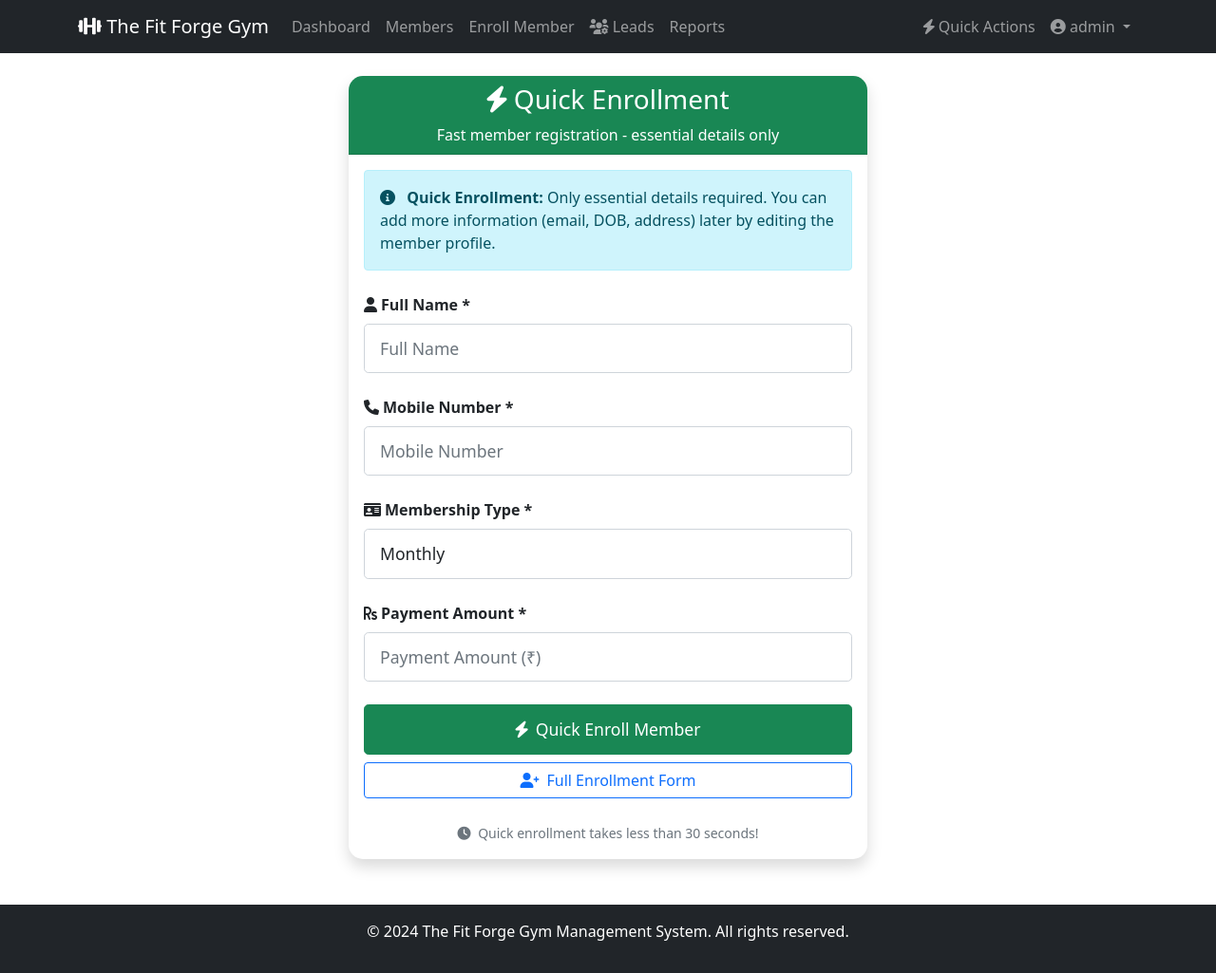
After one commit to zryth-solutions/gym-software, a Django app: page /members/quick-enroll/ in a window 1280 px wide. The commit adds this page. Shown: the whole page at 95% size. Run offline with Django 4.2, Linux system fonts and the light colour scheme; a user stored in the database is signed in; parts of the project's set-up code (start-up, migrations or seed data) failed here and were passed over.

```diff
--- a/members/forms.py
+++ b/members/forms.py
@@ -16,56 +16,55 @@ class MemberForm(forms.ModelForm):
         ]
 
         widgets = {
-            'name': forms.TextInput(attrs={'class': 'form-control', 'placeholder': 'Full Name'}),
-            'email': forms.EmailInput(attrs={'class': 'form-control', 'placeholder': 'Email Address'}),
-            'mobile_phone': forms.TextInput(attrs={'class': 'form-control', 'placeholder': 'Mobile Number'}),
+            'name': forms.TextInput(attrs={'class': 'form-control', 'placeholder': 'Full Name', 'required': True}),
+            'email': forms.EmailInput(attrs={'class': 'form-control', 'placeholder': 'Email Address (Optional)'}),
+            'mobile_phone': forms.TextInput(attrs={'class': 'form-control', 'placeholder': 'Mobile Number', 'required': True}),
             'date_of_birth': forms.DateInput(attrs={'class': 'form-control', 'type': 'date'}),
             'gender': forms.Select(attrs={'class': 'form-control'}),
-            'address': forms.Textarea(attrs={'class': 'form-control', 'rows': 3, 'placeholder': 'Complete Address'}),
+            'address': forms.Textarea(attrs={'class': 'form-control', 'rows': 2, 'placeholder': 'Address (Optional)'}),
             'member_since': forms.DateInput(attrs={'class': 'form-control', 'type': 'date'}),
             'membership_type': forms.Select(attrs={'class': 'form-control'}),
-            'payment_amount': forms.NumberInput(attrs={'class': 'form-control', 'placeholder': 'Payment Amount', 'step': '0.01'}),
-            'pending_amount': forms.NumberInput(attrs={'class': 'form-control', 'placeholder': 'Pending Amount', 'step': '0.01'}),
+            'payment_amount': forms.NumberInput(attrs={'class': 'form-control', 'placeholder': 'Payment Amount', 'step': '0.01', 'required': True}),
+            'pending_amount': forms.NumberInput(attrs={'class': 'form-control', 'placeholder': 'Pending Amount (Default: 0)', 'step': '0.01', 'value': '0'}),
             'payment_type': forms.Select(attrs={'class': 'form-control'}),
             'profile_picture': forms.FileInput(attrs={'class': 'form-control-file'}),
         }
 
     def clean_date_of_birth(self):
-        dob = self.cleaned_data['date_of_birth']
+        dob = self.cleaned_data.get('date_of_birth')
+        if not dob:
+            return dob
+
         today = date.today()
-
+        # Only check if date is in future - remove age restrictions for speed
         if dob >= today:
             raise ValidationError("Date of birth cannot be in the future.")
-
-        # Check if age is reasonable (between 10 and 100 years)
-        age = today.year - dob.year - ((today.month, today.day) < (dob.month, dob.day))
-        if age < 10:
-            raise ValidationError("Member must be at least 10 years old.")
-        if age > 100:
-            raise ValidationError("Please check the date of birth.")
 
         return dob
 
     def clean_payment_amount(self):
         amount = self.cleaned_data['payment_amount']
+        # Simplified validation - just check if positive
         if amount <= 0:
             raise ValidationError("Payment amount must be greater than 0.")
         return amount
 
-    def clean_pending_amount(self):
-        pending = self.cleaned_data['pending_amount']
-        if pending < 0:
-            raise ValidationError("Pending amount cannot be negative.")
-        return pending
+    # Remove pending amount validation entirely for speed
+    # def clean_pending_amount(self):
+    #     pending = self.cleaned_data['pending_amount']
+    #     if pending < 0:
+    #         raise ValidationError("Pending amount cannot be negative.")
+    #     return pending
 
-    def clean_member_since(self):
-        member_since = self.cleaned_data['member_since']
-        today = date.today()
-
-        if member_since > today:
-            raise ValidationError("Join date cannot be in the future.")
-
-        return member_since
+    # Remove member_since validation for speed - model will handle it
+    # def clean_member_since(self):
+    #     member_since = self.cleaned_data['member_since']
+    #     today = date.today()
+    #
+    #     if member_since > today:
+    #         raise ValidationError("Join date cannot be in the future.")
+    #
+    #     return member_since
 
 
 class MemberFilterForm(forms.Form):
@@ -209,6 +208,42 @@ class LeadCaptureForm(forms.ModelForm):
         return interest
 
 
+class QuickMemberForm(forms.ModelForm):
+    """Simplified form for quick member enrollment"""
+
+    class Meta:
+        model = Member
+        fields = ['name', 'mobile_phone', 'membership_type', 'payment_amount']
+
+        widgets = {
+            'name': forms.TextInput(attrs={
+                'class': 'form-control form-control-lg',
+                'placeholder': 'Full Name',
+                'required': True
+            }),
+            'mobile_phone': forms.TextInput(attrs={
+                'class': 'form-control form-control-lg',
+                'placeholder': 'Mobile Number',
+                'required': True
+            }),
+            'membership_type': forms.Select(attrs={
+                'class': 'form-control form-control-lg'
+            }),
+            'payment_amount': forms.NumberInput(attrs={
+                'class': 'form-control form-control-lg',
+                'placeholder': 'Payment Amount (₹)',
+                'step': '0.01',
+                'required': True
+            })
+        }
+
+    def clean_payment_amount(self):
+        amount = self.cleaned_data['payment_amount']
+        if amount <= 0:
+            raise ValidationError("Payment amount must be greater than 0.")
+        return amount
+
+
 class LeadFilterForm(forms.Form):
     """Form for filtering leads list"""
 
--- a/members/urls.py
+++ b/members/urls.py
@@ -10,6 +10,7 @@ urlpatterns = [
     # Member management
     path('members/', views.member_list, name='member_list'),
     path('members/enroll/', views.member_enroll, name='member_enroll'),
+    path('members/quick-enroll/', views.quick_member_enroll, name='quick_member_enroll'),
     path('members/<int:pk>/', views.member_detail, name='member_detail'),
     path('members/<int:pk>/edit/', views.member_edit, name='member_edit'),
     path('members/<int:pk>/payment/', views.add_payment, name='add_payment'),
--- a/members/views.py
+++ b/members/views.py
@@ -5,10 +5,11 @@ from django.contrib import messages
 from django.http import JsonResponse
 from django.core.paginator import Paginator
 from django.db.models import Q, Count, Sum
+from django.db import transaction
 from datetime import date, timedelta
 from django.utils import timezone
 from .models import Member, PaymentHistory, Lead
-from .forms import MemberForm, MemberFilterForm, LeadCaptureForm, LeadFilterForm, LeadUpdateForm
+from .forms import MemberForm, MemberFilterForm, LeadCaptureForm, LeadFilterForm, LeadUpdateForm, QuickMemberForm
 from .tasks import send_welcome_email
 
 
@@ -179,25 +180,57 @@ def member_enroll(request):
     if request.method == 'POST':
         form = MemberForm(request.POST, request.FILES)
         if form.is_valid():
-            member = form.save()
+            with transaction.atomic():
+                member = form.save(commit=False)
+                member.save()
 
-            # Send welcome email asynchronously
-            try:
-                send_welcome_email.delay(member.id)
-            except Exception:
-                # If Celery is not running, skip email for now
-                pass
+                # Send welcome email only if email is provided and Celery is available
+                if member.email:
+                    try:
+                        send_welcome_email.delay(member.id)
+                    except Exception:
+                        # If Celery is not running, skip email silently
+                        pass
 
-            messages.success(
-                request,
-                f'🎉 Member {member.name} enrolled successfully! Welcome to The Fit Forge Gym.'
-            )
-            # Redirect back to enrollment form for next member
-            return redirect('member_enroll')
+                messages.success(
+                    request,
+                    f'🎉 Member {member.name} enrolled successfully! Welcome to The Fit Forge Gym.'
+                )
+                # Redirect back to enrollment form for next member
+                return redirect('member_enroll')
     else:
         form = MemberForm()
 
     return render(request, 'members/member_enroll.html', {'form': form})
+
+
+@login_required
+def quick_member_enroll(request):
+    """Quick member enrollment with minimal fields"""
+    if request.method == 'POST':
+        form = QuickMemberForm(request.POST)
+        if form.is_valid():
+            with transaction.atomic():
+                member = form.save(commit=False)
+                member.save()
+
+                # Send welcome email only if email is provided and Celery is available
+                if member.email:
+                    try:
+                        send_welcome_email.delay(member.id)
+                    except Exception:
+                        pass
+
+                messages.success(
+                    request,
+                    f'⚡ Member {member.name} enrolled quickly! You can add more details later if needed.'
+                )
+                # Redirect back to quick enrollment form for next member
+                return redirect('quick_member_enroll')
+    else:
+        form = QuickMemberForm()
+
+    return render(request, 'members/quick_member_enroll.html', {'form': form})
 
 
 @login_required
@@ -227,9 +260,10 @@ def member_edit(request, pk):
     if request.method == 'POST':
         form = MemberForm(request.POST, request.FILES, instance=member)
         if form.is_valid():
-            form.save()
-            messages.success(request, f'✅ Member {member.name} updated successfully!')
-            return redirect('member_detail', pk=member.pk)
+            with transaction.atomic():
+                form.save()
+                messages.success(request, f'✅ Member {member.name} updated successfully!')
+                return redirect('member_detail', pk=member.pk)
     else:
         form = MemberForm(instance=member)
 
@@ -481,22 +515,25 @@ def convert_lead(request, pk):
 
         member_form = MemberForm(request.POST, request.FILES, initial=initial_data)
         if member_form.is_valid():
-            member = member_form.save()
+            with transaction.atomic():
+                member = member_form.save(commit=False)
+                member.save()
 
-            # Mark lead as converted
-            lead.mark_converted(member)
+                # Mark lead as converted
+                lead.mark_converted(member)
 
-            # Send welcome email
-            try:
-                send_welcome_email.delay(member.id)
-            except Exception:
-                pass
+                # Send welcome email only if email is provided
+                if member.email:
+                    try:
+                        send_welcome_email.delay(member.id)
+                    except Exception:
+                        pass
 
-            messages.success(
-                request,
-                f'🎉 Lead {lead.name} converted to member successfully! Welcome to The Fit Forge Gym.'
-            )
-            return redirect('member_detail', pk=member.pk)
+                messages.success(
+                    request,
+                    f'🎉 Lead {lead.name} converted to member successfully! Welcome to The Fit Forge Gym.'
+                )
+                return redirect('member_detail', pk=member.pk)
     else:
         # Pre-fill the form with lead data
         initial_data = {
--- a/templates/base.html
+++ b/templates/base.html
@@ -65,6 +65,9 @@
                         <ul class="dropdown-menu">
                             <li><a class="dropdown-item" href="{% url 'dashboard' %}">
                                 <i class="fas fa-tachometer-alt me-2"></i>Dashboard
+                            </a></li>
+                            <li><a class="dropdown-item" href="{% url 'quick_member_enroll' %}">
+                                <i class="fas fa-bolt me-2"></i>Quick Enroll Member
                             </a></li>
                             <li><a class="dropdown-item" href="{% url 'lead_capture' %}" target="_blank">
                                 <i class="fas fa-user-plus me-2"></i>Quick Lead Capture
--- a/templates/members/member_list.html
+++ b/templates/members/member_list.html
@@ -76,7 +76,9 @@
                             {% endif %}
                             <div class="flex-grow-1">
                                 <h5 class="card-title mb-1">{{ member.name }}</h5>
-                                <p class="text-muted mb-0 small">{{ member.age }} years • {{ member.get_gender_display }}</p>
+                                <p class="text-muted mb-0 small">
+                                    {% if member.age %}{{ member.age }} years • {% endif %}{{ member.get_gender_display }}
+                                </p>
                             </div>
                             <!-- Status Badge -->
                             {% if member.is_membership_expired %}
--- /dev/null
+++ b/templates/members/quick_member_enroll.html
@@ -0,0 +1,110 @@
+{% extends 'base.html' %}
+
+{% block title %}Quick Member Enrollment - The Fit Forge Gym{% endblock %}
+
+{% block content %}
+<div class="row justify-content-center">
+    <div class="col-lg-6 col-md-8">
+        <div class="card shadow">
+            <div class="card-header bg-success text-white text-center">
+                <h3><i class="fas fa-bolt"></i> Quick Enrollment</h3>
+                <p class="mb-0">Fast member registration - essential details only</p>
+            </div>
+            <div class="card-body">
+                {% if messages %}
+                    {% for message in messages %}
+                        <div class="alert alert-{{ message.tags }} alert-dismissible fade show" role="alert">
+                            {{ message }}
+                            <button type="button" class="btn-close" data-bs-dismiss="alert"></button>
+                        </div>
+                    {% endfor %}
+                {% endif %}
+
+                <div class="alert alert-info mb-4">
+                    <i class="fas fa-info-circle me-2"></i>
+                    <strong>Quick Enrollment:</strong> Only essential details required.
+                    You can add more information (email, DOB, address) later by editing the member profile.
+                </div>
+
+                <form method="post">
+                    {% csrf_token %}
+
+                    <div class="mb-4">
+                        <label for="{{ form.name.id_for_label }}" class="form-label fw-bold">
+                            <i class="fas fa-user me-1"></i>Full Name *
+                        </label>
+                        {{ form.name }}
+                        {% if form.name.errors %}
+                            <div class="invalid-feedback d-block">{{ form.name.errors.0 }}</div>
+                        {% endif %}
+                    </div>
+
+                    <div class="mb-4">
+                        <label for="{{ form.mobile_phone.id_for_label }}" class="form-label fw-bold">
+                            <i class="fas fa-phone me-1"></i>Mobile Number *
+                        </label>
+                        {{ form.mobile_phone }}
+                        {% if form.mobile_phone.errors %}
+                            <div class="invalid-feedback d-block">{{ form.mobile_phone.errors.0 }}</div>
+                        {% endif %}
+                    </div>
+
+                    <div class="mb-4">
+                        <label for="{{ form.membership_type.id_for_label }}" class="form-label fw-bold">
+                            <i class="fas fa-id-card me-1"></i>Membership Type *
+                        </label>
+                        {{ form.membership_type }}
+                        {% if form.membership_type.errors %}
+                            <div class="invalid-feedback d-block">{{ form.membership_type.errors.0 }}</div>
+                        {% endif %}
+                    </div>
+
+                    <div class="mb-4">
+                        <label for="{{ form.payment_amount.id_for_label }}" class="form-label fw-bold">
+                            <i class="fas fa-rupee-sign me-1"></i>Payment Amount *
+                        </label>
+                        {{ form.payment_amount }}
+                        {% if form.payment_amount.errors %}
+                            <div class="invalid-feedback d-block">{{ form.payment_amount.errors.0 }}</div>
+                        {% endif %}
+                    </div>
+
+                    <div class="d-grid gap-2">
+                        <button type="submit" class="btn btn-success btn-lg">
+                            <i class="fas fa-bolt me-2"></i>Quick Enroll Member
+                        </button>
+                        <a href="{% url 'member_enroll' %}" class="btn btn-outline-primary">
+                            <i class="fas fa-user-plus me-2"></i>Full Enrollment Form
+                        </a>
+                    </div>
+                </form>
+
+                <div class="text-center mt-4">
+                    <small class="text-muted">
+                        <i class="fas fa-clock me-1"></i>
+                        Quick enrollment takes less than 30 seconds!
+                    </small>
+                </div>
+            </div>
+        </div>
+    </div>
+</div>
+
+<style>
+.card {
+    border: none;
+    border-radius: 15px;
+}
+.card-header {
+    border-radius: 15px 15px 0 0 !important;
+}
+.form-control-lg {
+    font-size: 1.1rem;
+    padding: 12px 16px;
+}
+.btn-lg {
+    padding: 12px 24px;
+    font-size: 1.1rem;
+}
+</style>
+{% endblock %}
```
Also changed, not shown: members/models.py (+5 -4 lines), db.sqlite3, members/migrations/0004_alter_member_address_alter_member_date_of_birth_and_more.py (added).
